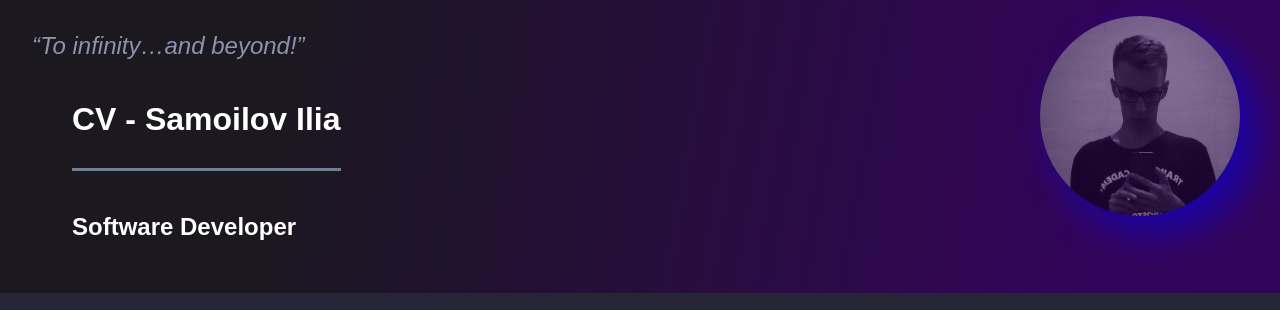
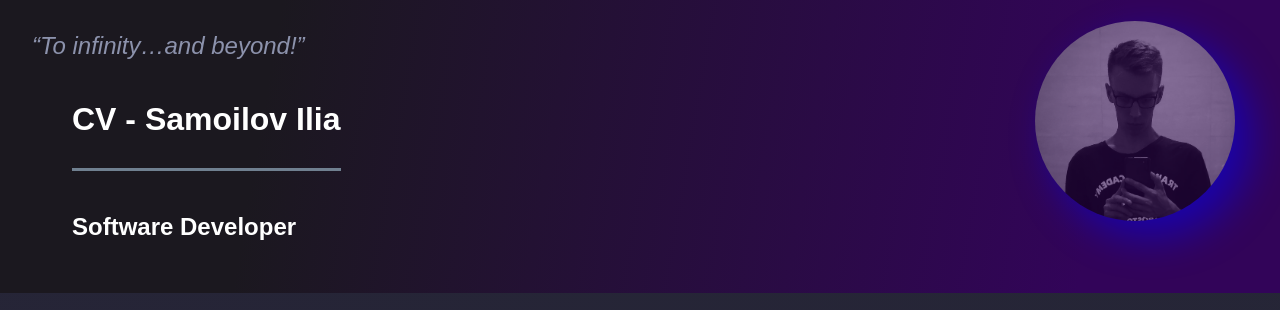
Before and after one commit to smyledev/smyledev.github.io, a Jekyll site: the page cv.html, which Jekyll copies as it is, in a window 1280 px wide. Shown: the top 310 px of the page. Built offline with Jekyll 4.4.1, drawn with Linux system fonts in a browser that asks for light colours; some web fonts are replaced.

Commit message:
Update cv.html

```diff
--- a/cv.html
+++ b/cv.html
@@ -16,7 +16,7 @@
                     <h2>Software Developer</h2>
                 </li>
                 <li style="display: inline;">
-                    <figure style="display: inline-block; position: absolute; top: 0; right: 0;">
+                    <figure style="display: inline-block; position: absolute; top: 5px; right: 5px;">
                         <img src="images/photo.jpeg" style="width:200px; border-radius: 100%; opacity: 0.5; filter: drop-shadow(16px 16px 20px blue);" alt="Photo">
                     </figure>
                 </li>
```
